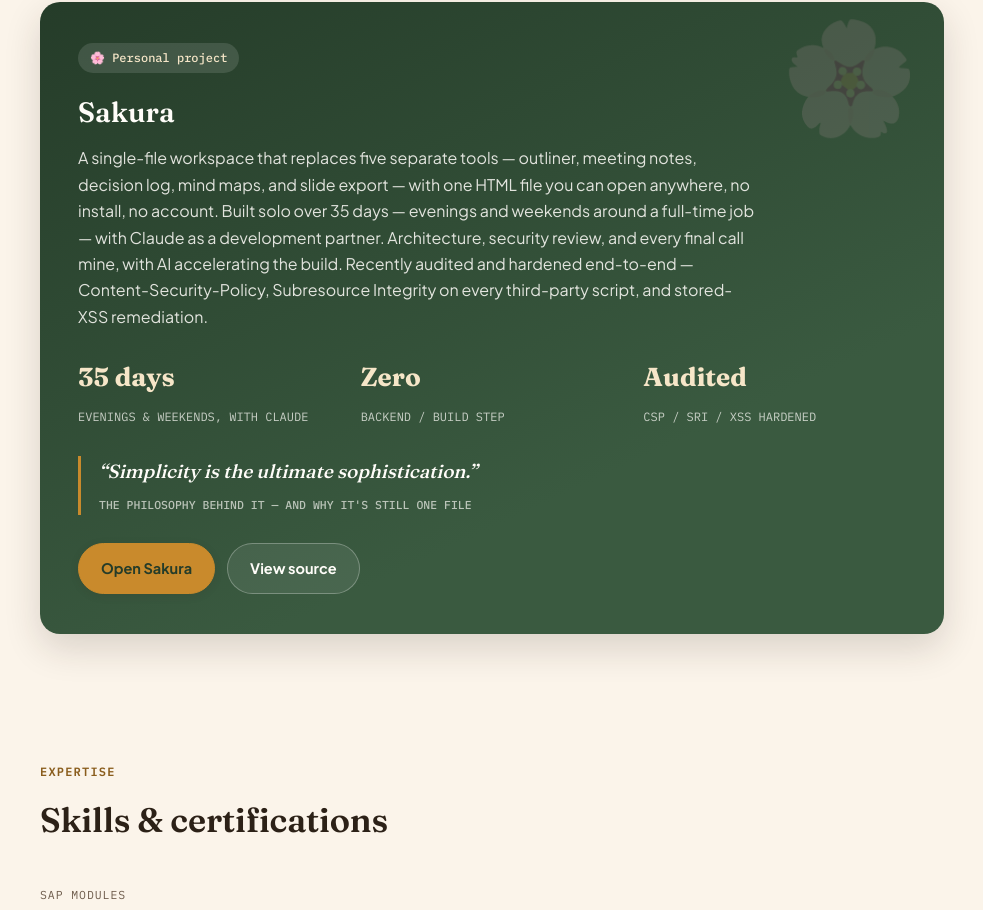
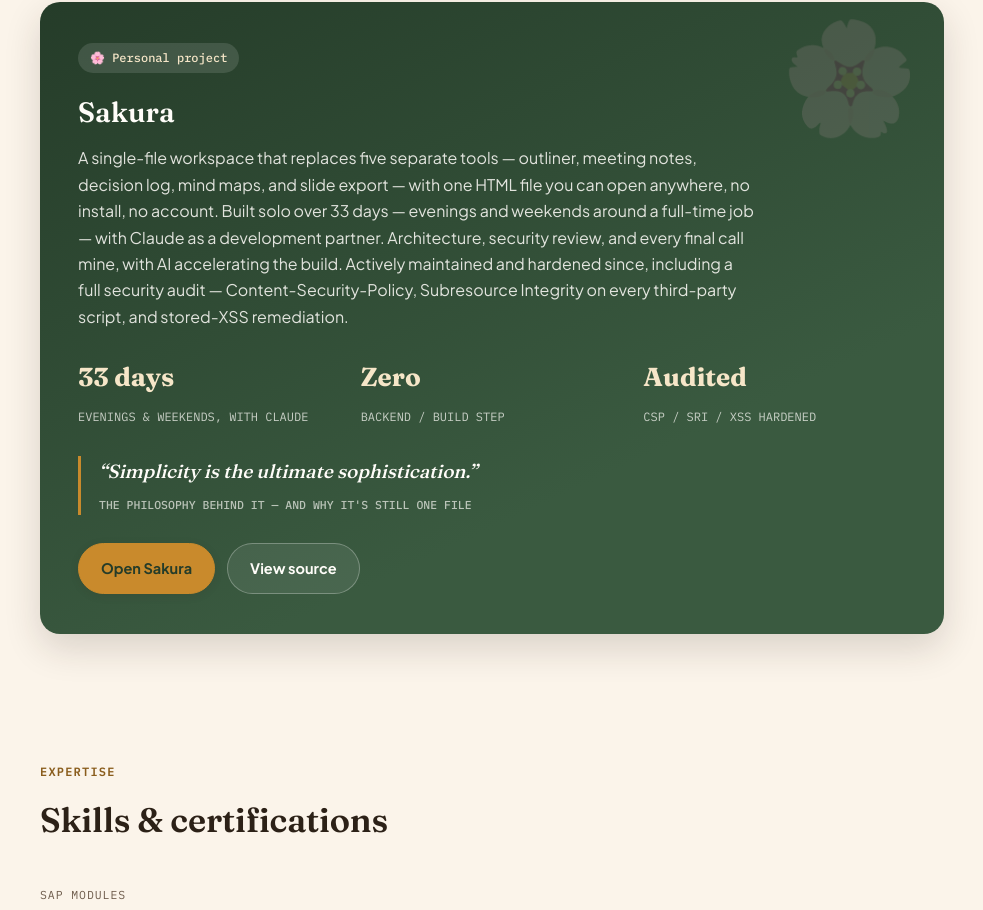
Before and after one commit to robinrajawat/portfolio, a plain HTML site: page index.html in a window 1280 px wide. Shown: the part 2861-3771 px from the top of the page, without its empty margins (148-1131 px from the left). Drawn offline with Linux system fonts and the light colour scheme.

Commit message:
Correct Sakura build duration to verified 33 days; decouple from ongoing maintenance

```diff
--- a/index.html
+++ b/index.html
@@ -531,14 +531,14 @@
       <p class="sakura-desc">
         A single-file workspace that replaces five separate tools — outliner, meeting notes,
         decision log, mind maps, and slide export — with one HTML file you can open anywhere,
-        no install, no account. Built solo over 35 days — evenings and weekends around a
+        no install, no account. Built solo over 33 days — evenings and weekends around a
         full-time job — with Claude as a development partner. Architecture, security review,
-        and every final call mine, with AI accelerating the build. Recently audited and
-        hardened end-to-end — Content-Security-Policy, Subresource Integrity on every
-        third-party script, and stored-XSS remediation.
+        and every final call mine, with AI accelerating the build. Actively maintained and
+        hardened since, including a full security audit — Content-Security-Policy, Subresource
+        Integrity on every third-party script, and stored-XSS remediation.
       </p>
       <div class="sakura-facts">
-        <div><span class="fact-num">35 days</span><span class="fact-label">EVENINGS &amp; WEEKENDS, WITH CLAUDE</span></div>
+        <div><span class="fact-num">33 days</span><span class="fact-label">EVENINGS &amp; WEEKENDS, WITH CLAUDE</span></div>
         <div><span class="fact-num">Zero</span><span class="fact-label">BACKEND / BUILD STEP</span></div>
         <div><span class="fact-num">Audited</span><span class="fact-label">CSP / SRI / XSS HARDENED</span></div>
       </div>
```
